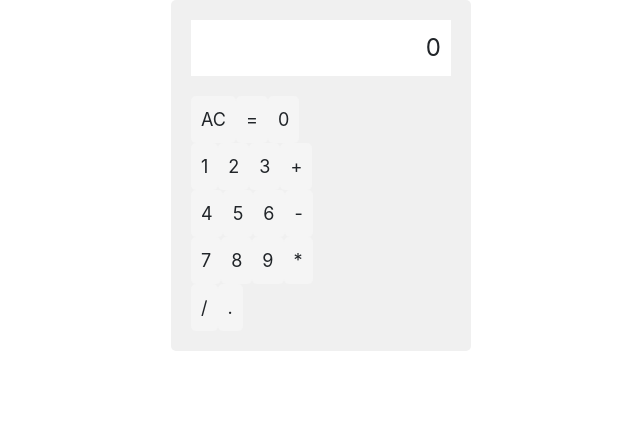
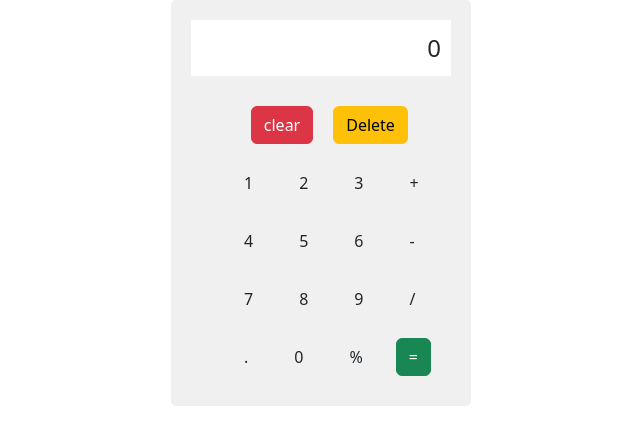
Before and after one commit to ismail-29/Calculator-react, a React (Create React App) app: page / in a window 1280 px wide. Shown: the top 444 px of the page, without its empty margins (319-959 px from the left). Built offline with nearby package versions, Linux system fonts and the light colour scheme.

Commit message:
css changed

```diff
--- a/package.json
+++ b/package.json
@@ -7,7 +7,7 @@
     "@testing-library/jest-dom": "^5.16.5",
     "@testing-library/react": "^13.4.0",
     "@testing-library/user-event": "^13.5.0",
-    "bootstrap": "^5.2.3",
+    "bootstrap": "^5.3.0",
     "gh-pages": "^5.0.0",
     "react": "^18.2.0",
     "react-dom": "^18.2.0",
--- a/src/App.css
+++ b/src/App.css
@@ -23,18 +23,18 @@
 .btn {
   padding: 10px;
   font-size: 18px;
-  background-color: #f5f5f5;
+  background-color: #e88989;
   border: none;
   border-radius: 5px;
   cursor: pointer;
 }
 
 .btn:hover {
-  background-color: #e0e0e0;
+  background-color: #f2f1be;
 }
 
 .btn:active {
-  background-color: #d3d3d3;
+  background-color: #9fa779;
 }
 
 @media screen and (max-width: 400px) {
@@ -42,3 +42,14 @@
     max-width: 100%;
   }
 }
+
+.coloum{
+  margin-left: 30px;
+}
+.btn{
+  margin: 10px;
+
+}
+.hero--ac{
+  margin-left: 23%;
+}
--- a/src/App.js
+++ b/src/App.js
@@ -1,5 +1,6 @@
 import React, { useState } from "react";
 import './App.css';
+
 
 const Calculator = () => {
   const [display, setDisplay] = useState("0");
@@ -49,27 +50,38 @@ const Calculator = () => {
     }
   };
 
+  const handleDelete = () => {
+    if (display.length > 0) {
+      const newDisplay = display.slice(0, -1);
+      setDisplay(newDisplay);
+    }
+  };
+
+  const handlePercentage = () => {
+    try {
+      const result = parseFloat(display) / 100;
+      setDisplay(result.toString());
+    } catch (error) {
+      setDisplay("Error");
+    }
+  };
+
   return (
     <div className="calculator">
-
       <div id="display" className="display">
         {display}
       </div>
-      <button id="clear" className="btn" onClick={handleClear}>
-        AC
+      <button id="clear" className="btn hero--ac btn-danger" onClick={handleClear}>
+        clear
       </button>
-      <button id="equals" className="btn" onClick={handleEquals}>
-        =
-      </button>
-      <button id="zero" className="btn" onClick={() => handleClick("0")}>
-        0
+      <button id="delete" className="btn btn-warning" onClick={handleDelete}>
+          Delete
         </button>
       <div className="coloum">
-
         <button id="one" className="btn" onClick={() => handleClick("1")}>
           1
         </button>
-      <button id="two" className="btn" onClick={() => handleClick("2")}>
+        <button i="two" className="btn" onClick={() => handleClick("2")}>
           2
         </button>
         <button id="three" className="btn" onClick={() => handleClick("3")}>
@@ -79,7 +91,7 @@ const Calculator = () => {
           +
         </button>
       </div>
-      <div className="coloum">
+      <div className="coloum center">
         <button id="four" className="btn" onClick={() => handleClick("4")}>
           4
         </button>
@@ -103,17 +115,25 @@ const Calculator = () => {
         <button id="nine" className="btn" onClick={() => handleClick("9")}>
           9
         </button>
-      <button id="multiply" className="btn" onClick={() => handleClick("*")}>
-        *
-      </button>
-      </div>
-
         <button id="divide" className="btn" onClick={() => handleClick("/")}>
           /
         </button>
+      </div>
+      <div className="coloum">
         <button id="decimal" className="btn" onClick={handleDecimal}>
           .
         </button>
+        <button id="zero" className="btn" onClick={() => handleClick("0")}>
+          0
+        </button>
+        <button id="percentage" className="btn" onClick={handlePercentage}>
+          %
+        </button>
+        <button id="equals" className="btn btn-success" onClick={handleEquals}>
+          =
+        </button>
+
+      </div>
     </div>
   );
 };
--- a/src/index.js
+++ b/src/index.js
@@ -3,6 +3,8 @@ import ReactDOM from 'react-dom/client';
 import './index.css';
 import App from './App';
 import reportWebVitals from './reportWebVitals';
+import 'bootstrap/dist/css/bootstrap.css';
+
 
 const root = ReactDOM.createRoot(document.getElementById('root'));
 root.render(
```
Also changed, not shown: 1 other file (tests, documents, lock files or other folders). Lines whose indentation alone changed are shown as unchanged.
